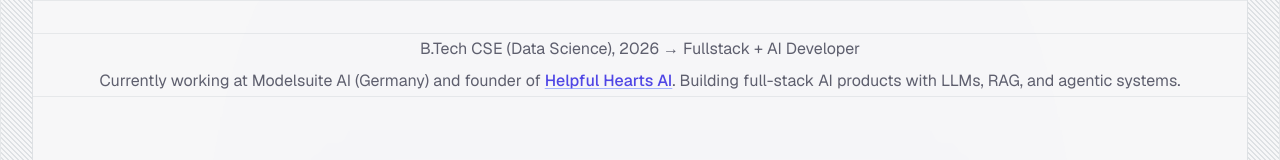
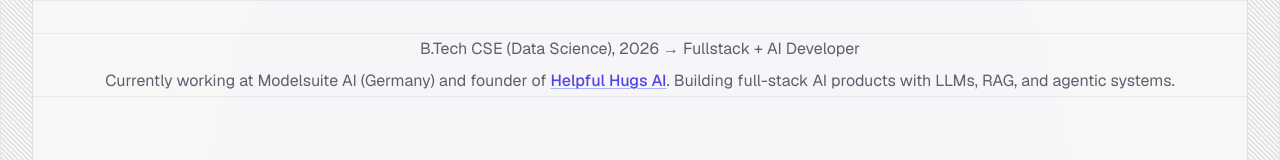
Before and after one commit to shishir-21/personal-site, a Next.js app: page / in a window 1280 px wide. Shown: the part 331-491 px from the top of the page. Built offline with nearby package versions, Linux system fonts and the light colour scheme; no server answers.

Commit message:
fix: rename Helpful Hugs AI portfolio link

```diff
--- a/app/page.tsx
+++ b/app/page.tsx
@@ -91,7 +91,7 @@
                     href="https://github.com/shishir-21/Helpful-Hearts-Mobile"
                     className="font-medium text-indigo-600 underline decoration-indigo-300 underline-offset-2 transition-colors hover:text-indigo-500 hover:decoration-indigo-400"
                   >
-                    Helpful Hearts AI
+                    Helpful Hugs AI
                   </AboutLink>
                   . Building full-stack AI products with LLMs, RAG, and agentic systems.
                 </AnimatedText>
```
